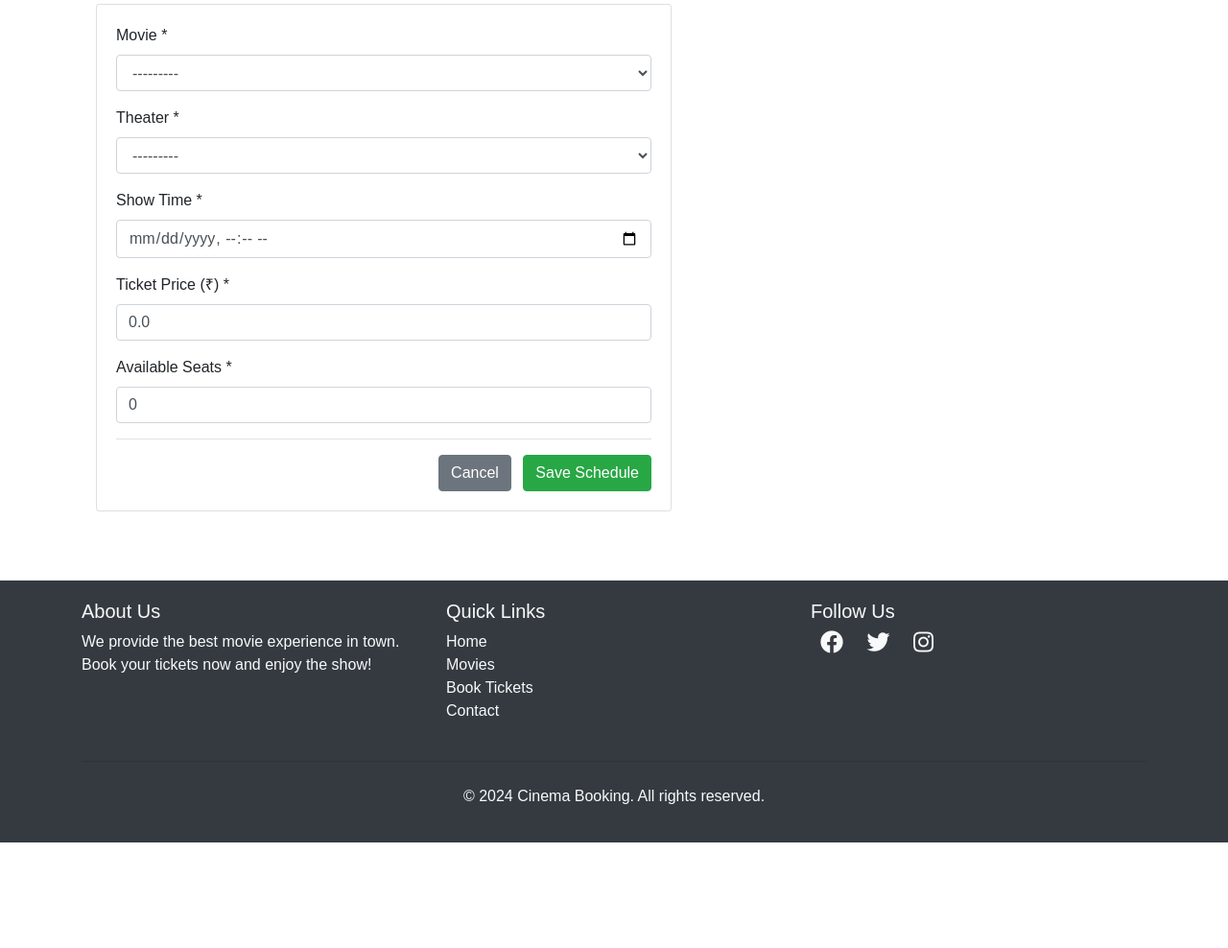
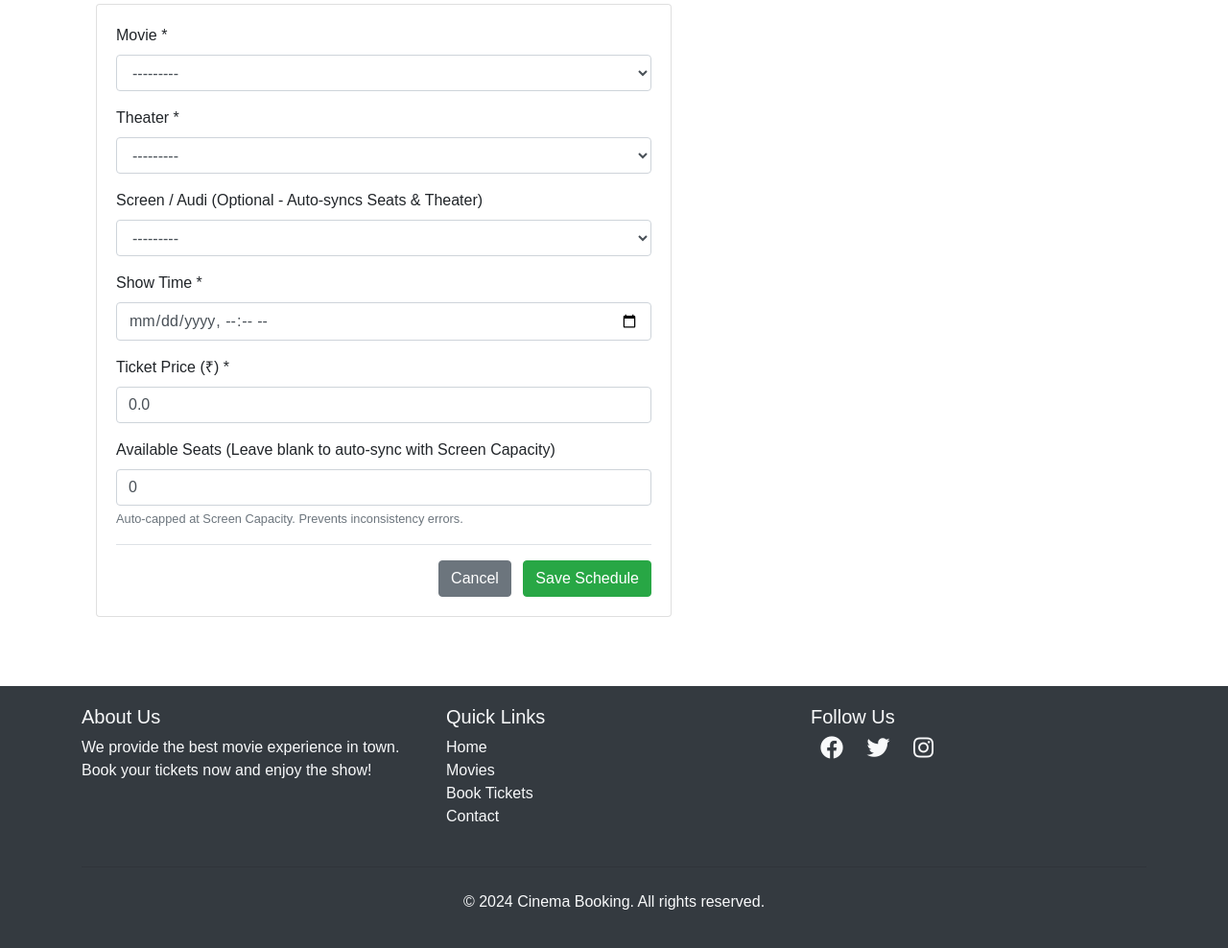
Before and after one commit to sid551/BMS-Clone, a Django app: page /movies/manage/schedules/add/ in a window 1280 px wide. Shown: the part 176-1164 px from the top of the page at 96% size. Before the commit the page ends 1054 px from the top, so only its background shows below. Run offline with Django 5.2, Linux system fonts and the light colour scheme; a user stored in the database is signed in; data comes from the database, SQL or seed files in the repository; data that the repository does not hold is empty; some libraries are stand-ins or nearby versions.

Commit message:
New Changes

```diff
--- a/movies/forms.py
+++ b/movies/forms.py
@@ -109,5 +109,31 @@ class ShowScheduleForm(forms.ModelForm):
             'screen': forms.Select(attrs={'class': 'form-control'}),
             'show_time': forms.DateTimeInput(attrs={'class': 'form-control', 'type': 'datetime-local'}),
             'price': forms.NumberInput(attrs={'class': 'form-control', 'step': '0.01'}),
-            'available_seats': forms.NumberInput(attrs={'class': 'form-control', 'min': 0}),
+            'available_seats': forms.NumberInput(attrs={
+                'class': 'form-control',
+                'min': 0,
+                'placeholder': 'Auto-synced with Screen Capacity if blank'
+            }),
         }
+
+    def __init__(self, *args, **kwargs):
+        super().__init__(*args, **kwargs)
+        self.fields['available_seats'].required = False
+
+    def clean(self):
+        cleaned_data = super().clean()
+        screen = cleaned_data.get('screen')
+        theater = cleaned_data.get('theater')
+        available_seats = cleaned_data.get('available_seats')
+
+        max_capacity = 0
+        if screen:
+            max_capacity = screen.total_seats
+        elif theater:
+            max_capacity = theater.total_seats
+
+        if available_seats and max_capacity > 0 and available_seats > max_capacity:
+            raise forms.ValidationError(
+                f'Capacity Inconsistency Error: Available seats ({available_seats}) cannot exceed screen capacity ({max_capacity}).'
+            )
+        return cleaned_data
--- a/movies/models.py
+++ b/movies/models.py
@@ -268,18 +268,35 @@ class ShowSchedule(models.Model):
     price = models.DecimalField(max_digits=8, decimal_places=2, default=0.00)
     available_seats = models.PositiveIntegerField(default=0)
 
+    def get_max_capacity(self):
+        if self.screen:
+            return self.screen.total_seats
+        elif self.theater:
+            return self.theater.total_seats
+        return 0
+
+    def clean(self):
+        super().clean()
+        max_cap = self.get_max_capacity()
+        if max_cap > 0 and self.available_seats > max_cap:
+            raise ValidationError(
+                f'Available seats ({self.available_seats}) cannot exceed physical screen/theater capacity ({max_cap}).'
+            )
+
     def save(self, *args, **kwargs):
         # Sync theater from screen if screen is set
         if self.screen and not self.theater_id:
             self.theater = self.screen.theater
 
-        # Auto populate available_seats if 0 or not set
-        if (not self.available_seats or self.available_seats == 0) and self.screen:
-            self.available_seats = self.screen.total_seats
-        elif (not self.available_seats or self.available_seats == 0) and self.theater:
-            self.available_seats = self.theater.total_seats
+        # Enforce max capacity cap
+        max_cap = self.get_max_capacity()
+        if (not self.available_seats or self.available_seats == 0) and max_cap > 0:
+            self.available_seats = max_cap
+        elif max_cap > 0 and self.available_seats > max_cap:
+            self.available_seats = max_cap
 
         super().save(*args, **kwargs)
+
 
 
     def __str__(self):
--- a/movies/views.py
+++ b/movies/views.py
@@ -793,9 +793,15 @@ def admin_update_seat_status(request):
             screen.seats.all().update(is_active=True, is_booked=False)
             if schedule:
                 BookingSeat.objects.filter(show_schedule=schedule).delete()
-            messages.info(request, f'All seats for {screen.name} reset to Available.')
+        # Dynamically auto-sync schedule available seats with real active unbooked physical seats
+        if schedule:
+            booked_count = BookingSeat.objects.filter(show_schedule=schedule).count()
+            active_seats_count = screen.seats.filter(is_active=True).count()
+            schedule.available_seats = max(0, active_seats_count - booked_count)
+            schedule.save(update_fields=['available_seats'])
 
         redirect_url = f"{reverse('admin_manage_seats')}?theater_id={screen.theater.id}&screen_id={screen.id}"
+
 
         if schedule_id:
             redirect_url += f"&schedule_id={schedule_id}"
--- a/templates/movies/custom_admin/schedule_form.html
+++ b/templates/movies/custom_admin/schedule_form.html
@@ -20,6 +20,10 @@
           {{ form.theater }}
         </div>
         <div class="form-group">
+          <label>Screen / Audi (Optional - Auto-syncs Seats & Theater)</label>
+          {{ form.screen }}
+        </div>
+        <div class="form-group">
           <label>Show Time *</label>
           {{ form.show_time }}
         </div>
@@ -28,9 +32,11 @@
           {{ form.price }}
         </div>
         <div class="form-group">
-          <label>Available Seats *</label>
+          <label>Available Seats (Leave blank to auto-sync with Screen Capacity)</label>
           {{ form.available_seats }}
+          <small class="form-text text-muted">Auto-capped at Screen Capacity. Prevents inconsistency errors.</small>
         </div>
+
 
         <div class="border-top pt-3 text-right">
           <a href="{% url 'admin_manage_schedules' %}" class="btn btn-secondary mr-2">Cancel</a>
```
